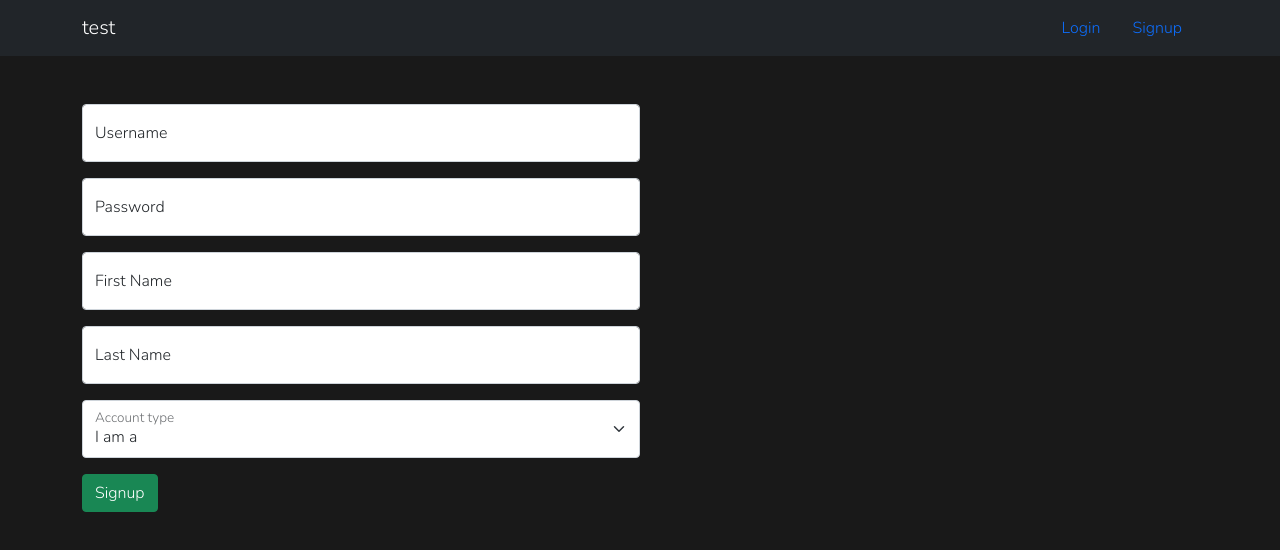
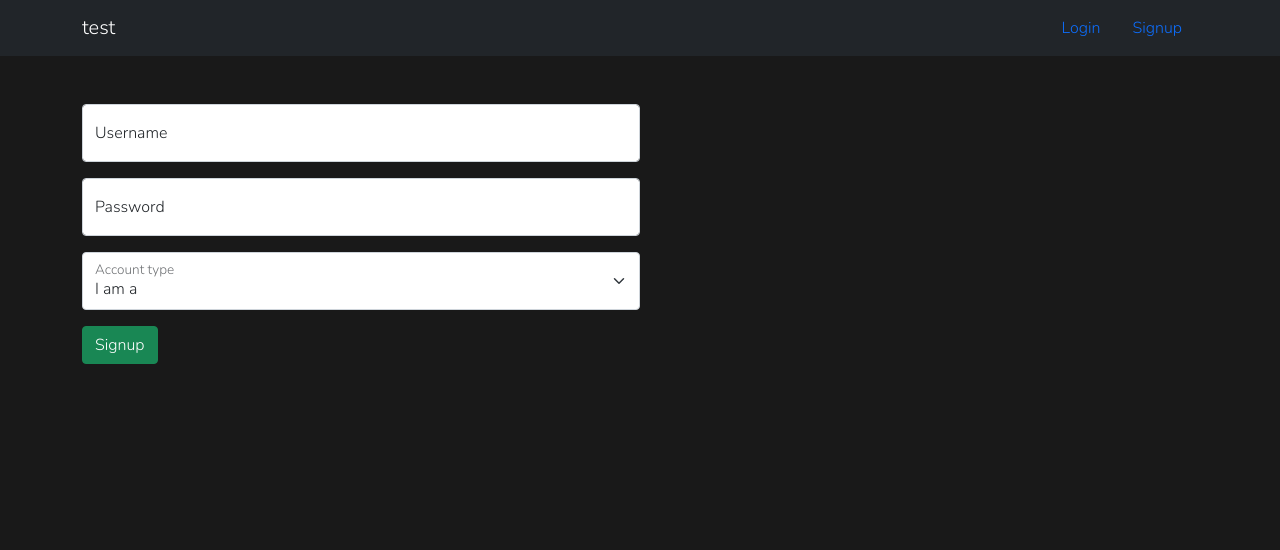
Before and after one commit to ayushgupta0010/mcq, a React (Create React App) app in the folder frontend/: page /signup in a window 1280 px wide. Shown: the top 550 px of the page. Built offline with nearby package versions, Linux system fonts and the light colour scheme.

Commit message:
Fixed Signup component

```diff
--- a/frontend/src/components/AuthComponents/Signup.js
+++ b/frontend/src/components/AuthComponents/Signup.js
@@ -3,7 +3,6 @@ import { useSelector } from "react-redux";
 import { useHistory } from "react-router-dom";
 import { USER } from "../../utils/urls";
 import axios from "axios";
-import ClassList from "../UtilityComponents/ClassList";
 
 const Signup = () => {
   const { isLoggedIn } = useSelector((state) => state.auth);
@@ -11,10 +10,7 @@ const Signup = () => {
   const [user, setUser] = useState({
     username: "",
     password: "",
-    first_name: "",
-    last_name: "",
     role: "",
-    cls: "",
   });
   const [message, setMessage] = useState("");
 
@@ -26,7 +22,7 @@ const Signup = () => {
   const handleSubmit = (e) => {
     e.preventDefault();
     axios
-      .post(USER.SIGNUP_URL, user)
+      .post(USER.SIGNUP_URL, { ...user, is_verified: user.role === "student" })
       .then((response) => history.push("/login"))
       .catch((error) => setMessage("Username already exists"));
   };
@@ -76,32 +72,6 @@ const Signup = () => {
             <label htmlFor='floatingPassword'>Password</label>
           </div>
           <div className='form-floating mb-3 border-dark w-50'>
-            <input
-              type='text'
-              className='form-control'
-              id='floatingFirstName'
-              placeholder='First Name'
-              name='first_name'
-              value={user.first_name}
-              onChange={handleChange}
-              required
-            />
-            <label htmlFor='floatingFirstName'>First Name</label>
-          </div>
-          <div className='form-floating mb-3 border-dark w-50'>
-            <input
-              type='text'
-              className='form-control'
-              id='floatingLastName'
-              placeholder='Last Name'
-              name='last_name'
-              value={user.last_name}
-              onChange={handleChange}
-              required
-            />
-            <label htmlFor='floatingLastName'>Last Name</label>
-          </div>
-          <div className='form-floating mb-3 border-dark w-50'>
             <select
               className='form-select'
               id='floatingRole'
@@ -117,22 +87,6 @@ const Signup = () => {
             </select>
             <label htmlFor='floatingRole'>Account type</label>
           </div>
-          {user.role === "student" && (
-            <div className='form-floating mb-3 border-dark w-50'>
-              <select
-                className='form-select'
-                id='floatingClass'
-                name='cls'
-                value={user.cls}
-                onChange={handleChange}
-                required>
-                <ClassList />
-              </select>
-              <label htmlFor='floatingClass' className='text-skyblue fw-bolder'>
-                Class
-              </label>
-            </div>
-          )}
           <button className='btn btn-success'>Signup</button>
         </form>
       </div>
```
